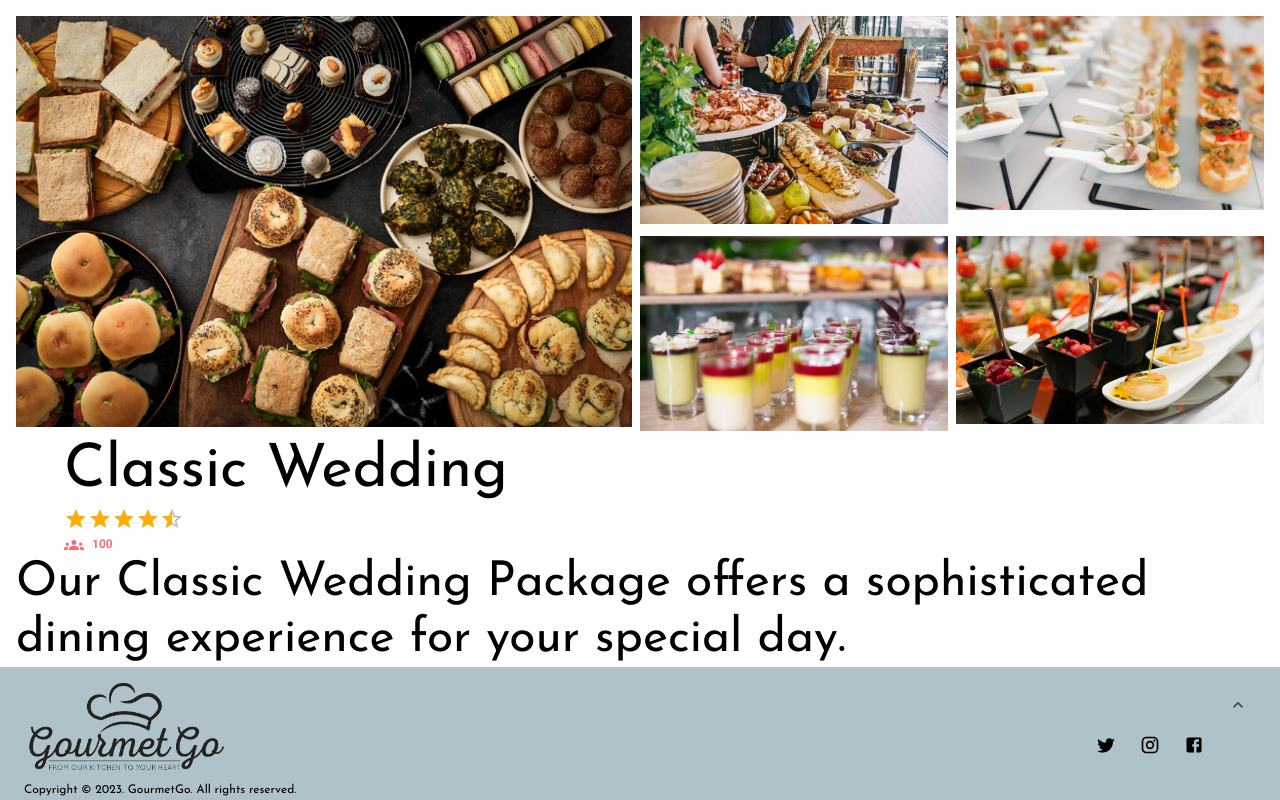
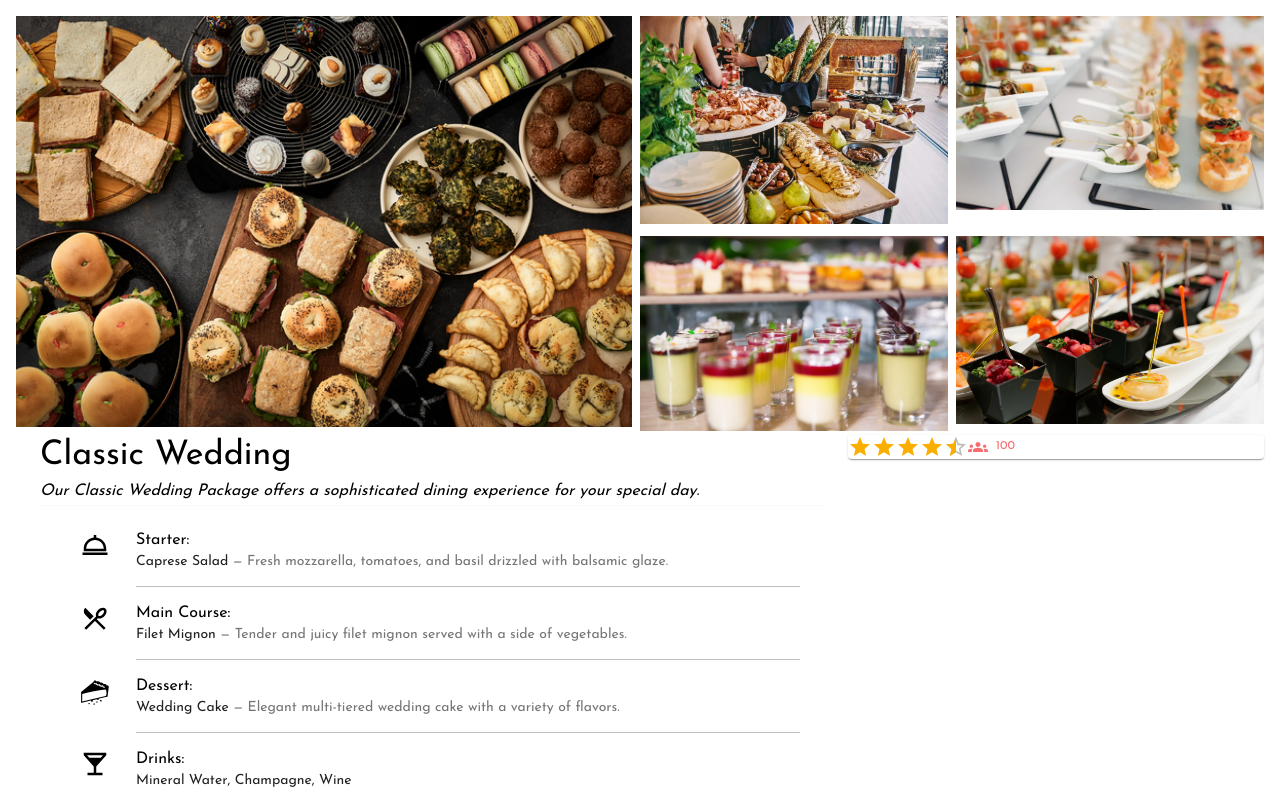
Before and after one commit to josedleonett/GourmetGo, a React (Vite) app in the folder FrontEnd/: page /product/1 in a window 1280 px wide. Shown: the top 800 px of the page. Built offline with nearby package versions, Linux system fonts and the light colour scheme.

Commit message:
bundle descriptions added

```diff
--- a/FrontEnd/src/display/ProductDetailDisplay.jsx
+++ b/FrontEnd/src/display/ProductDetailDisplay.jsx
@@ -1,10 +1,23 @@
+import { MdLocalBar } from "react-icons/md";
+import { GiWineBottle } from "react-icons/gi";
+import { GiPieSlice } from "react-icons/gi";
+import { GiCakeSlice } from "react-icons/gi";
+import { RiRestaurant2Line } from "react-icons/ri";
+import { MdRestaurantMenu } from "react-icons/md";
+import { FaUtensils } from "react-icons/fa";
+import { BiDish } from "react-icons/bi";
 import {
+  Avatar,
   Box,
   Button,
   Container,
+  Divider,
   Grid,
   ImageList,
   ImageListItem,
+  List,
+  ListItem,
+  ListItemText,
   Paper,
   Rating,
   Stack,
@@ -15,6 +28,8 @@ import { cateringPackages } from "../test/dataApiSample";
 import { useParams } from "react-router-dom";
 import GroupsIcon from "@mui/icons-material/Groups";
 import CardCategoryContainer from "../container/CardCategoryContainer";
+import { display } from "@mui/system";
+import ListItemAvatar from "@mui/material/ListItemAvatar";
 
 const ProductDetailDisplay = () => {
   const packageList = cateringPackages;
@@ -64,8 +79,125 @@ const ProductDetailDisplay = () => {
         </Grid>
       </Grid>
 
+      <Grid container lg={12}>
+        <Grid item lg={8}>
           <Container>
-        <Typography variant="h2">{packageList[mainPackageId].name}</Typography>
+            <Box>
+              <Typography variant="h4">
+                {packageList[mainPackageId].name}
+              </Typography>
+              <Typography variant="subtitle1" fontStyle="italic" fon>
+                {packageList[mainPackageId].description}
+              </Typography>
+            </Box>
+
+            <Divider light />
+
+            <Container >
+              <List>
+                <ListItem alignItems="flex-start">
+                  <ListItemAvatar>
+                    <BiDish size="30" />
+                  </ListItemAvatar>
+                  <ListItemText
+                    primary="Starter:"
+                    secondary={
+                      <>
+                        <Typography
+                          sx={{ display: "inline" }}
+                          component="span"
+                          variant="body2"
+                          color="text.primary"
+                        >
+                          {packageList[mainPackageId].starter.name}
+                        </Typography>
+                        {` — ${packageList[mainPackageId].starter.description}`}
+                      </>
+                    }
+                  />
+                </ListItem>
+
+                <Divider variant="inset" component="li" />
+
+                <ListItem alignItems="flex-start">
+                  <ListItemAvatar>
+                    <RiRestaurant2Line size="30" />
+                  </ListItemAvatar>
+                  <ListItemText
+                    primary="Main Course:"
+                    secondary={
+                      <>
+                        <Typography
+                          sx={{ display: "inline" }}
+                          component="span"
+                          variant="body2"
+                          color="text.primary"
+                        >
+                          {packageList[mainPackageId].mainCourse.name}
+                        </Typography>
+                        {` — ${packageList[mainPackageId].mainCourse.description}`}
+                      </>
+                    }
+                  />
+                </ListItem>
+
+                <Divider variant="inset" component="li" />
+
+                <ListItem alignItems="flex-start">
+                  <ListItemAvatar>
+                    <GiPieSlice size="30" />
+                  </ListItemAvatar>
+                  <ListItemText
+                    primary="Dessert:"
+                    secondary={
+                      <>
+                        <Typography
+                          sx={{ display: "inline" }}
+                          component="span"
+                          variant="body2"
+                          color="text.primary"
+                        >
+                          {packageList[mainPackageId].dessert.name}
+                        </Typography>
+                        {` — ${packageList[mainPackageId].dessert.description}`}
+                      </>
+                    }
+                  />
+                </ListItem>
+
+                <Divider variant="inset" component="li" />
+
+                <ListItem alignItems="flex-start">
+                  <ListItemAvatar>
+                    <MdLocalBar size="30" />
+                  </ListItemAvatar>
+                  <ListItemText
+                    primary="Drinks:"
+                    secondary={
+                      <>
+                        <Typography
+                          sx={{ display: "inline" }}
+                          component="span"
+                          variant="body2"
+                          color="text.primary"
+                        >
+                          {packageList[mainPackageId].drinks
+                            .map((drink) => drink.name)
+                            .join(", ")}
+                        </Typography>
+                      </>
+                    }
+                  />
+                </ListItem>
+
+                <Divider variant="inset" component="li" />
+              </List>
+            </Container>
+          </Container>
+        </Grid>
+
+        <Grid item lg={4}>
+          <Paper sx={{ display: "flex" }}>
             <Rating
               name="valoration"
               value={packageList[mainPackageId].rating}
@@ -79,17 +211,13 @@ const ProductDetailDisplay = () => {
               color={"secondary.main"}
             >
               <GroupsIcon fontSize="small" />
-          <Typography variant="caption" fontFamily={"Roboto"}>
+              <Typography variant="caption">
                 {packageList[mainPackageId].numberDiners}
               </Typography>
             </Stack>
-      </Container>
-
-      <Box>
-        <Typography variant="h3">
-          {packageList[mainPackageId].description}
-        </Typography>
-      </Box>
+          </Paper>
+        </Grid>
+      </Grid>
     </Box>
   );
 };
```
Lines whose indentation alone changed are shown as unchanged.
